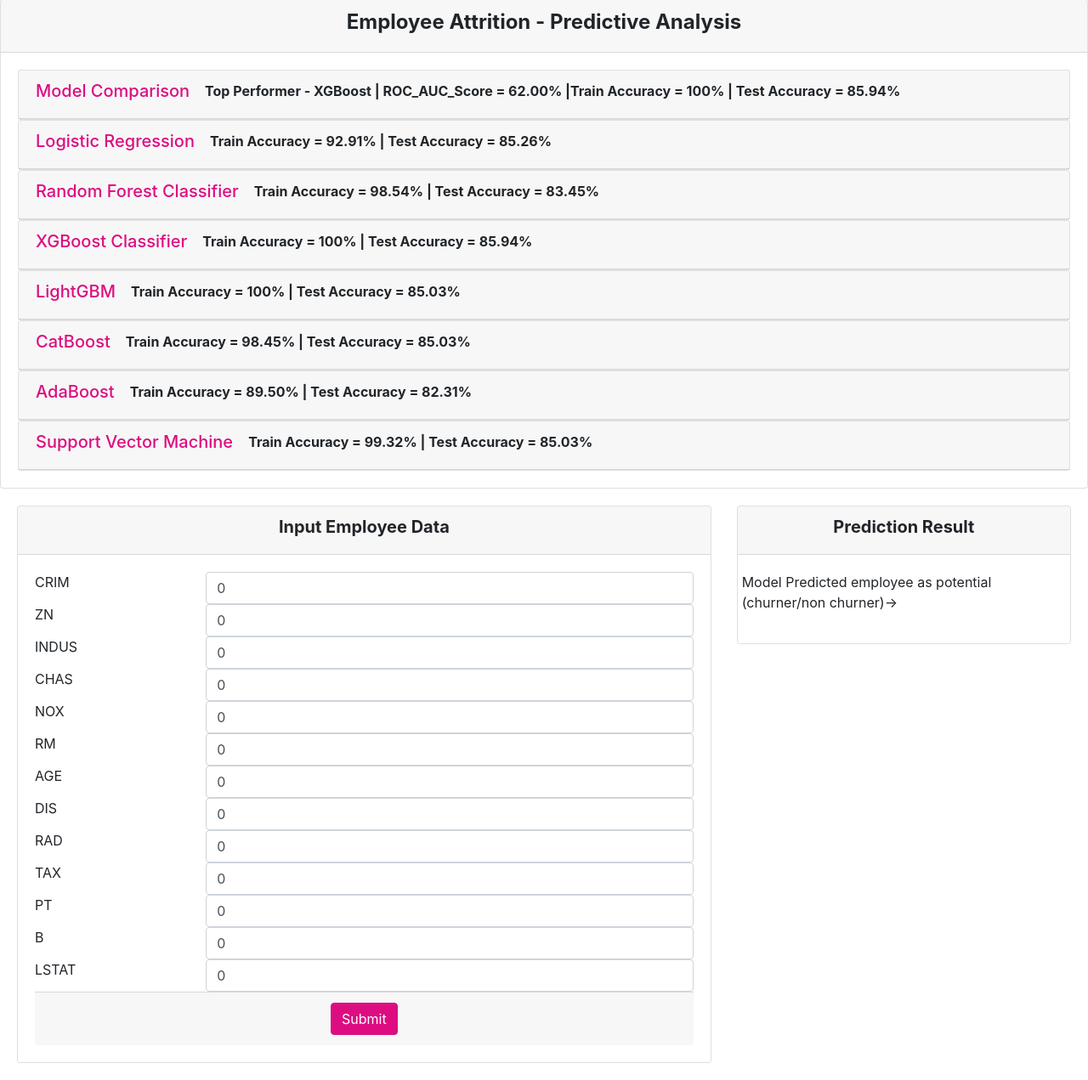
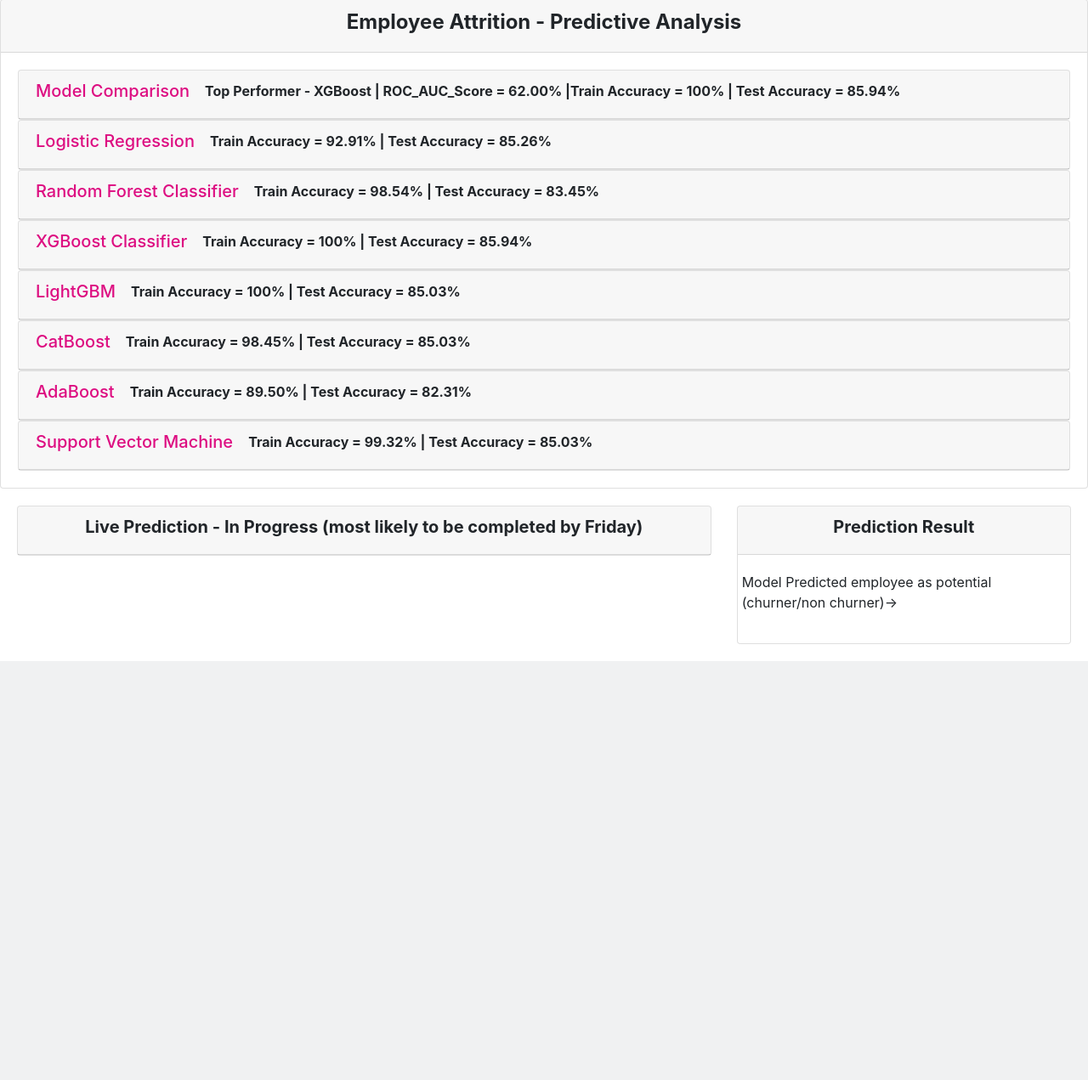
Before and after one commit to TripathiAshutosh/hr-analytics, a Flask app: page /pred-dashboard in a window 1280 px wide. Shown: the part 57-1328 px from the top of the page at 85% size. After the commit the page ends 835 px from the top, so only its background shows below. Run offline with Flask 2, Linux system fonts and the light colour scheme; some libraries are stand-ins or nearby versions.

Commit message:
in progress message

```diff
--- a/templates/Dashboards/pred-dashboard.html
+++ b/templates/Dashboards/pred-dashboard.html
@@ -286,10 +286,10 @@
             <div class="col-md-8">
                 <div class="card">
                     <div class="card-header text-center">
-                        <h5><b>Input Employee Data</b></h5>
+                        <h5><b>Live Prediction - In Progress (most likely to be completed by Friday)</b></h5>
                     </div>
                     <form id="inputForm">
-                        <div class="card-body">
+                        <!-- <div class="card-body">
 
                             <div class="row">
                                 <div class="col-md-3">
@@ -399,7 +399,7 @@
                                 <button type="button" class="btn btn-info" onclick="getResult()" value="submit"
                                     style="cursor: pointer;">Submit</button>
                             </div>
-                        </div>
+                        </div> -->
                     </form>
                 </div>
             </div>
```
